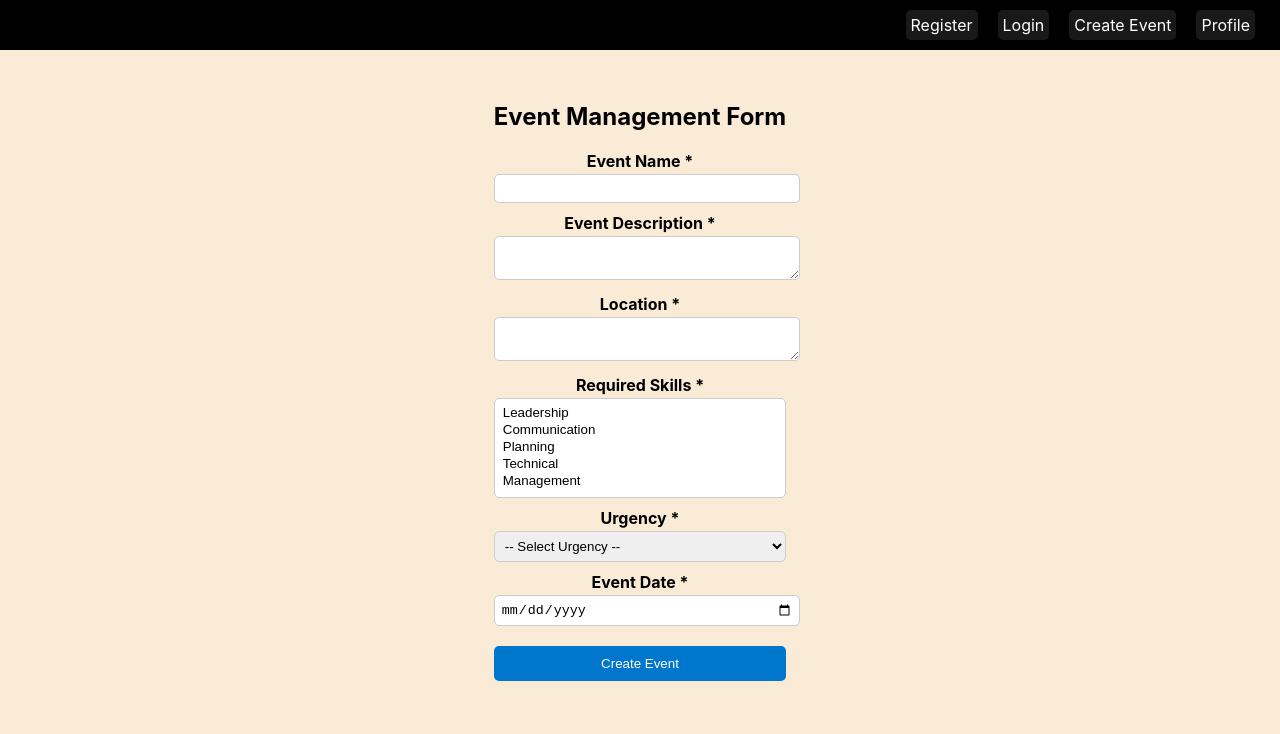
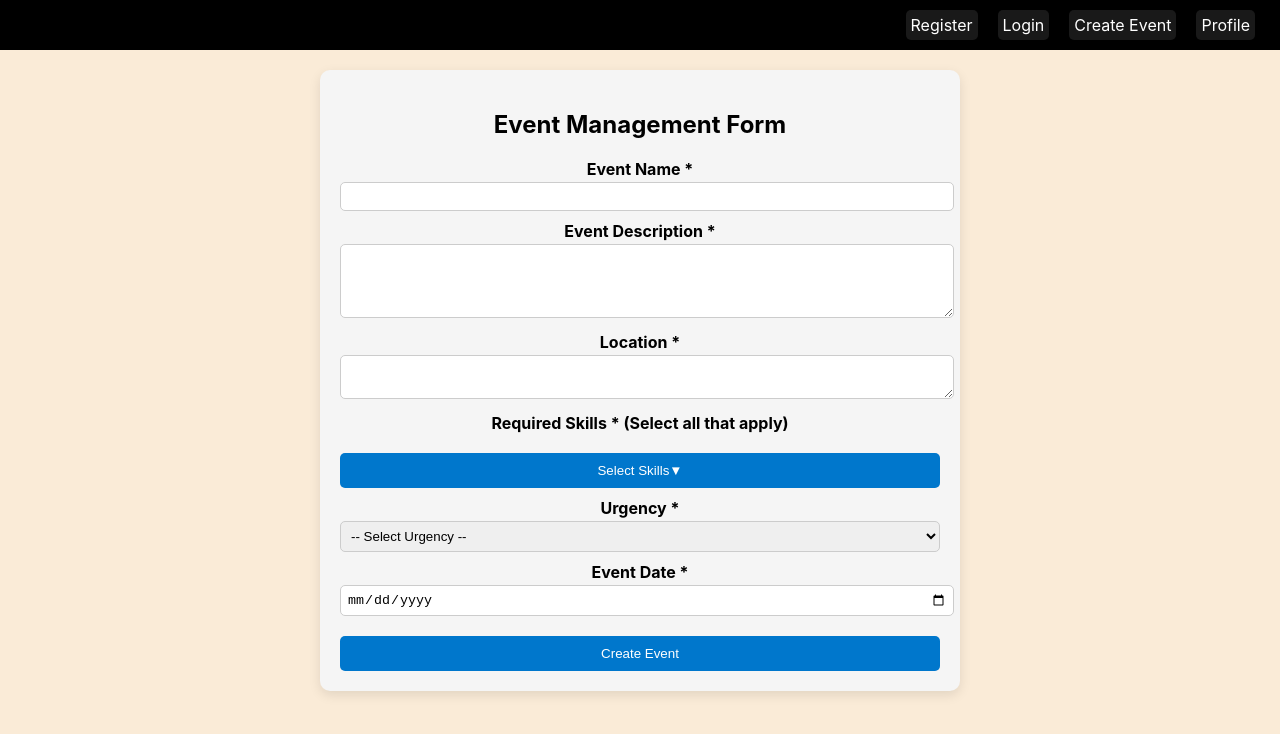
Before and after one commit to Astr0mike/group6-volunteer-app, a React (Create React App) app: page /create-event in a window 1280 px wide. Shown: the top 734 px of the page. Built offline with nearby package versions, Linux system fonts and the light colour scheme.

Commit message:
Update EventManagementForm.jsx

```diff
--- a/src/components/EventManagementForm.jsx
+++ b/src/components/EventManagementForm.jsx
@@ -1,6 +1,6 @@
+
 import React, { useState } from "react";
-import '../css/EventManagementForm.css'
-
+import "../css/EventManagementForm.css";
 function EventManagementForm() {
   const [formData, setFormData] = useState({
     eventName: "",
@@ -12,42 +12,72 @@ function EventManagementForm() {
   });
 
   const [errors, setErrors] = useState({});
+  const [skillsDropdownOpen, setSkillsDropdownOpen] = useState(false);
 
-  const skillsOptions = ["Leadership", "Communication", "Planning", "Technical", "Management"];
+  const skillsOptions = [
+    "Leadership",
+    "Communication",
+    "Planning",
+    "Technical",
+    "Management",
+    "Problem Solving",
+    "Teamwork",
+  ];
   const urgencyOptions = ["Low", "Medium", "High", "Critical"];
+  const todayDate = new Date().toISOString().split("T")[0];
 
   const handleChange = (e) => {
     const { name, value } = e.target;
     setFormData({ ...formData, [name]: value });
   };
 
-  const handleMultiSelectChange = (e) => {
-    const { options } = e.target;
-    const selected = [];
-    for (let i = 0; i < options.length; i++) {
-      if (options[i].selected) {
-        selected.push(options[i].value);
-      }
+  const handleCheckboxChange = (e) => {
+    const { value, checked } = e.target;
+    if (checked) {
+      setFormData({
+        ...formData,
+        requiredSkills: [...formData.requiredSkills, value],
+      });
+    } else {
+      setFormData({
+        ...formData,
+        requiredSkills: formData.requiredSkills.filter((skill) => skill !== value),
+      });
     }
-    setFormData({ ...formData, requiredSkills: selected });
+  };
+
+  const toggleDropdown = () => {
+    setSkillsDropdownOpen(!skillsDropdownOpen);
   };
 
   const validate = () => {
     const newErrors = {};
-    if (!formData.eventName.trim()) newErrors.eventName = "Event Name is required";
-    if (formData.eventName.length > 100) newErrors.eventName = "Max 100 characters";
-    if (!formData.eventDescription.trim()) newErrors.eventDescription = "Description is required";
-    if (!formData.location.trim()) newErrors.location = "Location is required";
-    if (formData.requiredSkills.length === 0) newErrors.requiredSkills = "Select at least one skill";
-    if (!formData.urgency) newErrors.urgency = "Select urgency";
+    if (!formData.eventName.trim()) {
+      newErrors.eventName = "Event Name is required";
+    } else if (formData.eventName.length > 100) {
+      newErrors.eventName = "Event Name cannot exceed 100 characters";
+    }
+
+    if (!formData.eventDescription.trim()) {
+      newErrors.eventDescription = "Event Description is required";
+    }
+
+    if (!formData.location.trim()) {
+      newErrors.location = "Location is required";
+    }
+
+    if (formData.requiredSkills.length === 0) {
+      newErrors.requiredSkills = "Please select at least one skill";
+    }
+
+    if (!formData.urgency) {
+      newErrors.urgency = "Please select urgency level";
+    }
+
     if (!formData.eventDate) {
-      newErrors.eventDate = "Pick a date";
-    } else {
-      const today = new Date();
-      const selectedDate = new Date(formData.eventDate);
-      if (selectedDate < today.setHours(0, 0, 0, 0)) {
-      }
+      newErrors.eventDate = "Please pick a date for the event";
     }
+
     return newErrors;
   };
 
@@ -60,70 +90,117 @@ function EventManagementForm() {
       setErrors({});
       console.log("Form submitted:", formData);
       alert("Event Created Successfully!");
+      setFormData({
+        eventName: "",
+        eventDescription: "",
+        location: "",
+        requiredSkills: [],
+        urgency: "",
+        eventDate: "",
+      });
+      setSkillsDropdownOpen(false);
     }
   };
 
-  const todayDate = new Date().toISOString().split("T")[0];
+  return (
+    <div className="form-container">
+      <div className="form-card">
+        <h2 className="form-title">Event Management Form</h2>
 
-  return (
-    <div style={{ display: "flex", justifyContent: "center", padding: "2rem" }}>
-      <div>
-        <h2>Event Management Form</h2>
         <form onSubmit={handleSubmit}>
-          <div>
-            <label>Event Name *</label>
+          {/* Event Name */}
+          <div className="form-group">
+            <label htmlFor="eventName" className="form-label">
+              Event Name <span className="required-star">*</span>
+            </label>
             <input
               type="text"
+              id="eventName"
               name="eventName"
               maxLength="100"
               value={formData.eventName}
               onChange={handleChange}
+              className="form-input"
             />
-            {errors.eventName && <p>{errors.eventName}</p>}
+            {errors.eventName && <p className="error-message">{errors.eventName}</p>}
           </div>
 
-          <div>
-            <label>Event Description *</label>
+          {/* Event Description */}
+          <div className="form-group">
+            <label htmlFor="eventDescription" className="form-label">
+              Event Description <span className="required-star">*</span>
+            </label>
             <textarea
+              id="eventDescription"
               name="eventDescription"
               value={formData.eventDescription}
               onChange={handleChange}
+              rows="4"
+              className="form-textarea"
             ></textarea>
-            {errors.eventDescription && <p>{errors.eventDescription}</p>}
+            {errors.eventDescription && <p className="error-message">{errors.eventDescription}</p>}
           </div>
 
-          <div>
-            <label>Location *</label>
+          {/* Location */}
+          <div className="form-group">
+            <label htmlFor="location" className="form-label">
+              Location <span className="required-star">*</span>
+            </label>
             <textarea
+              id="location"
               name="location"
               value={formData.location}
               onChange={handleChange}
+              rows="2"
+              className="form-textarea"
             ></textarea>
-            {errors.location && <p>{errors.location}</p>}
+            {errors.location && <p className="error-message">{errors.location}</p>}
           </div>
 
-          <div>
-            <label>Required Skills *</label>
-            <select
-              multiple
-              value={formData.requiredSkills}
-              onChange={handleMultiSelectChange}
+          {/* Required Skills */}
+          <div className="form-group skills-dropdown-container">
+            <label className="form-label">
+              Required Skills <span className="required-star">*</span> (Select all that apply)
+            </label>
+            <button
+              type="button"
+              onClick={toggleDropdown}
+              className="skills-dropdown-button"
             >
-              {skillsOptions.map((skill) => (
-                <option key={skill} value={skill}>
-                  {skill}
-                </option>
-              ))}
-            </select>
-            {errors.requiredSkills && <p>{errors.requiredSkills}</p>}
+              {formData.requiredSkills.length > 0
+                ? `Selected: ${formData.requiredSkills.join(", ")}`
+                : "Select Skills"}
+              <span className="dropdown-arrow">{skillsDropdownOpen ? "▲" : "▼"}</span>
+            </button>
+            {skillsDropdownOpen && (
+              <div className="skills-dropdown-list">
+                {skillsOptions.map((skill) => (
+                  <label key={skill} className="skills-checkbox-label">
+                    <input
+                      type="checkbox"
+                      value={skill}
+                      checked={formData.requiredSkills.includes(skill)}
+                      onChange={handleCheckboxChange}
+                    />
+                    {skill}
+                  </label>
+                ))}
+              </div>
+            )}
+            {errors.requiredSkills && <p className="error-message">{errors.requiredSkills}</p>}
           </div>
 
-          <div>
-            <label>Urgency *</label>
+          {/* Urgency */}
+          <div className="form-group">
+            <label htmlFor="urgency" className="form-label">
+              Urgency <span className="required-star">*</span>
+            </label>
             <select
+              id="urgency"
               name="urgency"
               value={formData.urgency}
               onChange={handleChange}
+              className="form-select"
             >
               <option value="">-- Select Urgency --</option>
               {urgencyOptions.map((urgency) => (
@@ -132,22 +209,28 @@ function EventManagementForm() {
                 </option>
               ))}
             </select>
-            {errors.urgency && <p>{errors.urgency}</p>}
+            {errors.urgency && <p className="error-message">{errors.urgency}</p>}
           </div>
 
-          <div>
-            <label>Event Date *</label>
+          {/* Event Date */}
+          <div className="form-group">
+            <label htmlFor="eventDate" className="form-label">
+              Event Date <span className="required-star">*</span>
+            </label>
             <input
               type="date"
+              id="eventDate"
               name="eventDate"
               min={todayDate}
               value={formData.eventDate}
               onChange={handleChange}
+              className="form-input"
             />
-            {errors.eventDate && <p>{errors.eventDate}</p>}
+            {errors.eventDate && <p className="error-message">{errors.eventDate}</p>}
           </div>
 
-          <button type="submit">
+          {/* Submit Button */}
+          <button type="submit" className="submit-button">
             Create Event
           </button>
         </form>
```
